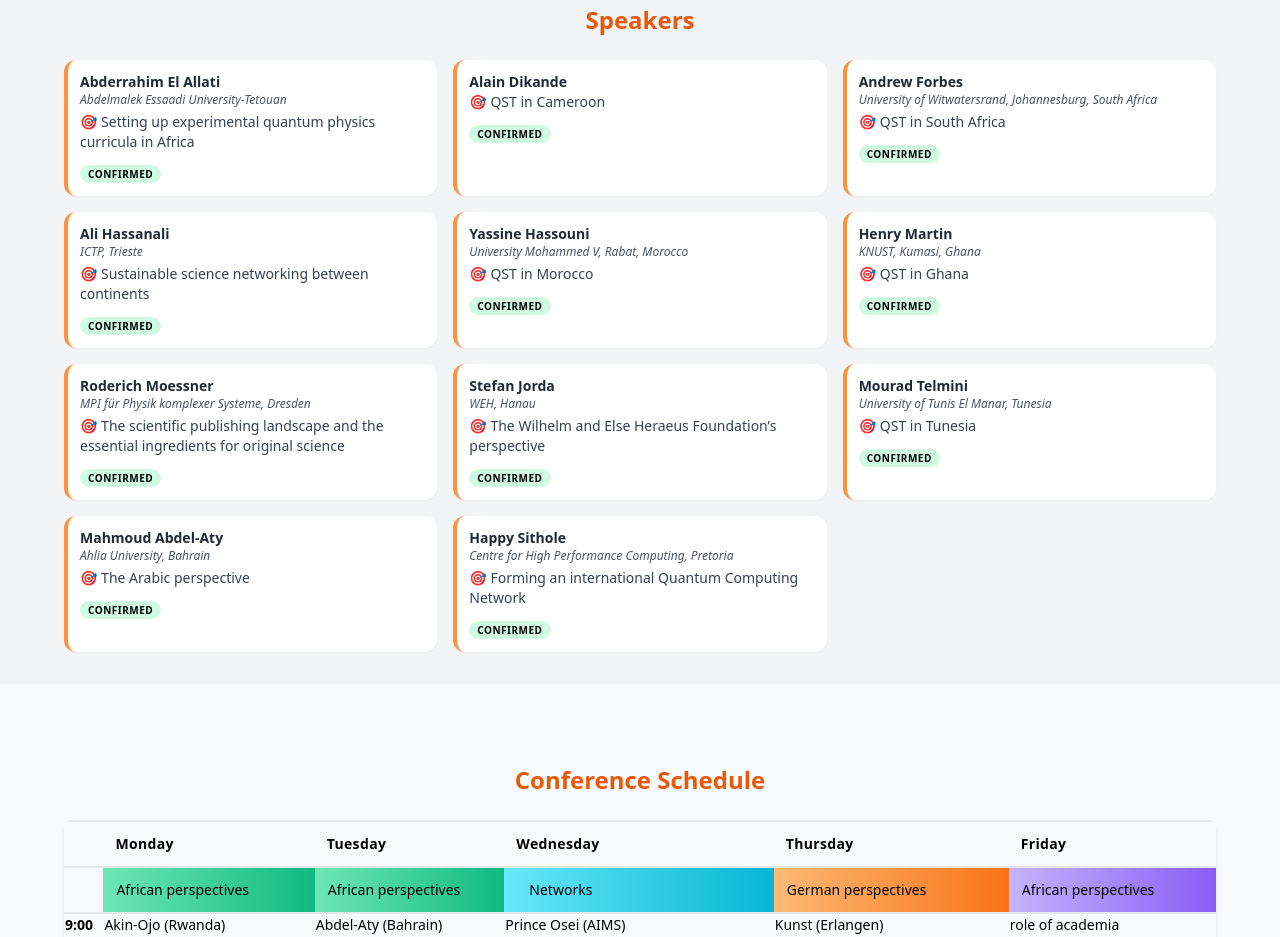
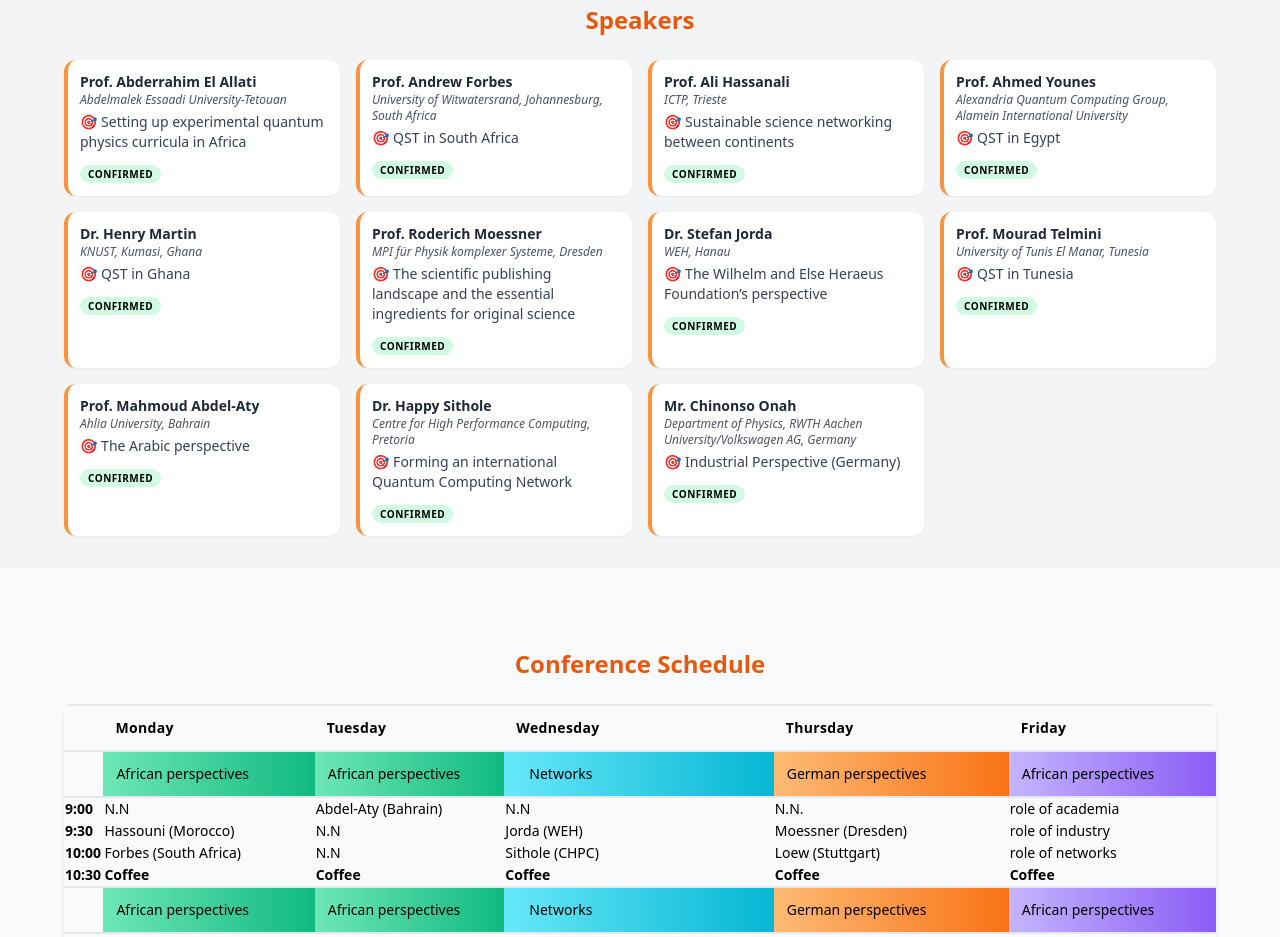
Before and after one commit to QIGKonrad/qst-conference, a React (Vite) app: page / in a window 1280 px wide. Shown: the part 1220-2157 px from the top of the page. Built offline with nearby package versions, Linux system fonts and the light colour scheme.

Commit message:
first commit

```diff
--- a/src/App.jsx
+++ b/src/App.jsx
@@ -17,69 +17,69 @@ function App() {
 // Confirmed speakers with parsed details
 const confirmedSpeakers = [
   {
-    name: "Abderrahim El Allati",
+    name: "Prof. Abderrahim El Allati",
     institution: "Abdelmalek Essaadi University-Tetouan",
     title: "Setting up experimental quantum physics curricula in Africa",
     commitment: "Confirmed"
   },
   {
-    name: "Alain Dikande",
-    institution: "",
-    title: "QST in Cameroon",
-    commitment: "Confirmed"
-  },
-  {
-    name: "Andrew Forbes",
+    name: "Prof. Andrew Forbes",
     institution: "University of Witwatersrand, Johannesburg, South Africa",
     title: "QST in South Africa",
     commitment: "Confirmed"
   },
   {
-    name: "Ali Hassanali",
+    name: "Prof. Ali Hassanali",
     institution: "ICTP, Trieste",
     title: "Sustainable science networking between continents",
     commitment: "Confirmed"
   },
   {
-    name: "Yassine Hassouni",
-    institution: "University Mohammed V, Rabat, Morocco",
-    title: "QST in Morocco",
+    name: "Prof. Ahmed Younes",
+    institution: "Alexandria Quantum Computing Group, Alamein International University",
+    title: "QST in Egypt",
     commitment: "Confirmed"
   },
   {
-    name: "Henry Martin",
+    name: "Dr. Henry Martin",
     institution: "KNUST, Kumasi, Ghana",
     title: "QST in Ghana",
     commitment: "Confirmed"
   },
   {
-    name: "Roderich Moessner",
+    name: "Prof. Roderich Moessner",
     institution: "MPI für Physik komplexer Systeme, Dresden",
     title: "The scientific publishing landscape and the essential ingredients for original science",
     commitment: "Confirmed"
   },
   {
-    name: "Stefan Jorda",
+    name: "Dr. Stefan Jorda",
     institution: "WEH, Hanau",
     title: "The Wilhelm and Else Heraeus Foundation’s perspective",
     commitment: "Confirmed"
   },
   {
-    name: "Mourad Telmini",
+    name: "Prof. Mourad Telmini",
     institution: "University of Tunis El Manar, Tunesia",
     title: "QST in Tunesia",
     commitment: "Confirmed"
   },
   {
-    name: "Mahmoud Abdel-Aty",
+    name: "Prof. Mahmoud Abdel-Aty",
     institution: "Ahlia University, Bahrain",
     title: "The Arabic perspective",
     commitment: "Confirmed"
   },
   {
-    name: "Happy Sithole",
+    name: "Dr. Happy Sithole",
     institution: "Centre for High Performance Computing, Pretoria",
     title: "Forming an international Quantum Computing Network",
+    commitment: "Confirmed"
+  },
+  {
+    name: "Mr. Chinonso Onah",
+    institution: "Department of Physics, RWTH Aachen University/Volkswagen AG, Germany",
+    title: "Industrial Perspective (Germany)",
     commitment: "Confirmed"
   }
 ];
@@ -140,7 +140,7 @@ const confirmedSpeakers = [
             </div>
             <div className="flex  items-center">
               <MapPinIcon className="h-6 w-6 mr-2" />
-              <span>Durban, South Africa</span>
+              <span>Premier Hotel Cutty Sark, Durban</span>
             </div>
           </div>
           <button className="bg-orange-600 text-white px-8 py-3 rounded-md text-lg hover:bg-orange-700">
@@ -206,7 +206,7 @@ const confirmedSpeakers = [
     <section id="speakers" className="bg-gray-100 py-8 px-3">
       <div className="max-w-6xl mx-auto">
         <h2 className="text-2xl font-bold text-center text-orange-600 mb-6"> Speakers</h2>
-        <div className="grid gap-4 md:grid-cols-2 lg:grid-cols-3">
+        <div className="grid gap-4 md:grid-cols-3 lg:grid-cols-4">
           {confirmedSpeakers.map((speaker, index) => (
             <div
               key={index}
@@ -256,17 +256,17 @@ const confirmedSpeakers = [
 
               <tr>
                 <td> <span className='font-bold'>9:00</span></td>
-                <td> Akin-Ojo (Rwanda)</td>
+                <td> N.N</td>
                 <td> Abdel-Aty (Bahrain)</td>
-                <td> Prince Osei (AIMS)</td>
-                <td> Kunst (Erlangen)</td>
+                <td> N.N</td>
+                <td> N.N.</td>
                 <td> role of academia</td>
               </tr>
 
               <tr>
               <td> <span className='font-bold'>9:30</span></td>
                 <td> Hassouni (Morocco)</td>
-                <td> Tabi (Bostwana)</td>
+                <td>N.N</td>
                 <td> Jorda (WEH)</td>
                 <td> Moessner (Dresden)</td>
                 <td> role of industry</td>
@@ -276,9 +276,9 @@ const confirmedSpeakers = [
               <tr>
               <td> <span className='font-bold'>10:00</span></td>
                 <td> Forbes (South Africa)</td>
-                <td> Dikande (Cameroon)</td>
+                <td> N.N</td>
                 <td> Sithole (CHPC)</td>
-                <td> Pfau (Stuttgart)</td>
+                <td> Loew (Stuttgart)</td>
                 <td> role of networks</td>
               </tr>
 
@@ -305,10 +305,10 @@ const confirmedSpeakers = [
 
               <tr>
               <td> <span className='font-bold'>11:00</span></td>
-                <td> Sakr (Egypt)</td>
+                <td> N.N.</td>
                 <td> Younes (Egypt)</td>
                 <td> UNESCO/SAPhyNet</td>
-                <td> Buhmann (Kassel)</td>
+                <td> N.N.</td>
                 <td> role of international partners</td>
               </tr>
 
@@ -317,16 +317,16 @@ const confirmedSpeakers = [
                 <td> Telmini (Tunisia)</td>
                 <td> El Allati (Morocco)</td>
                 <td> Hassanali (ICTP)</td>
-                <td> Ang'ong'a (Munich)</td>
+                <td> N.N.</td>
                 <td> to do list 2025/2026</td>
               </tr>
 
               <tr>
               <td> <span className='font-bold'>12:00</span></td>
                 <td> Martin (Ghana)</td>
-                <td> N.N</td>
-                <td> N.N</td>
-                <td> N.N</td>
+                <td> N.N.</td>
+                <td> N.N.</td>
+                <td> Chinonso</td>
                 <td> formation steering committee</td>
               </tr>
 
@@ -431,7 +431,8 @@ const confirmedSpeakers = [
             <div>
               <h3 className="text-2xl font-bold mb-4">Contact Us</h3>
               <p>Email: konradt@ukzn.ac.za</p>
-              <p>Phone: +27 82 389 3981</p>
+              <p>Phone: +27 82 389 3981 </p>
+              <p>Office: +27 65 942 8307 </p>
             </div>
             <div>
               <h3 className="text-2xl font-semibold mb-4">Location</h3>
```
